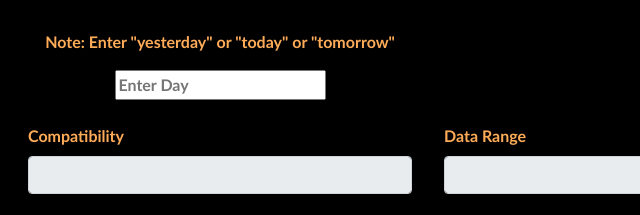
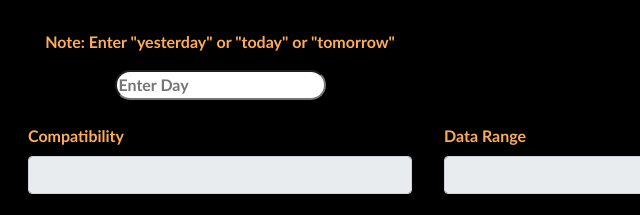
Before and after one commit to ChristyAravind/Task-Day-25-Q1, a plain HTML site: page index.html in a window 1280 px wide. Shown: the part 471-686 px from the top of the page, 420-1060 px from the left. Drawn offline with nearby package versions, Linux system fonts and the light colour scheme.

Commit message:
Update style.css

```diff
--- a/style.css
+++ b/style.css
@@ -39,3 +39,6 @@ label,p{
     font-family:'Trebuchet MS';
     font-weight: bolder;
 }
+#day{
+    border-radius: 20px;
+}
```
